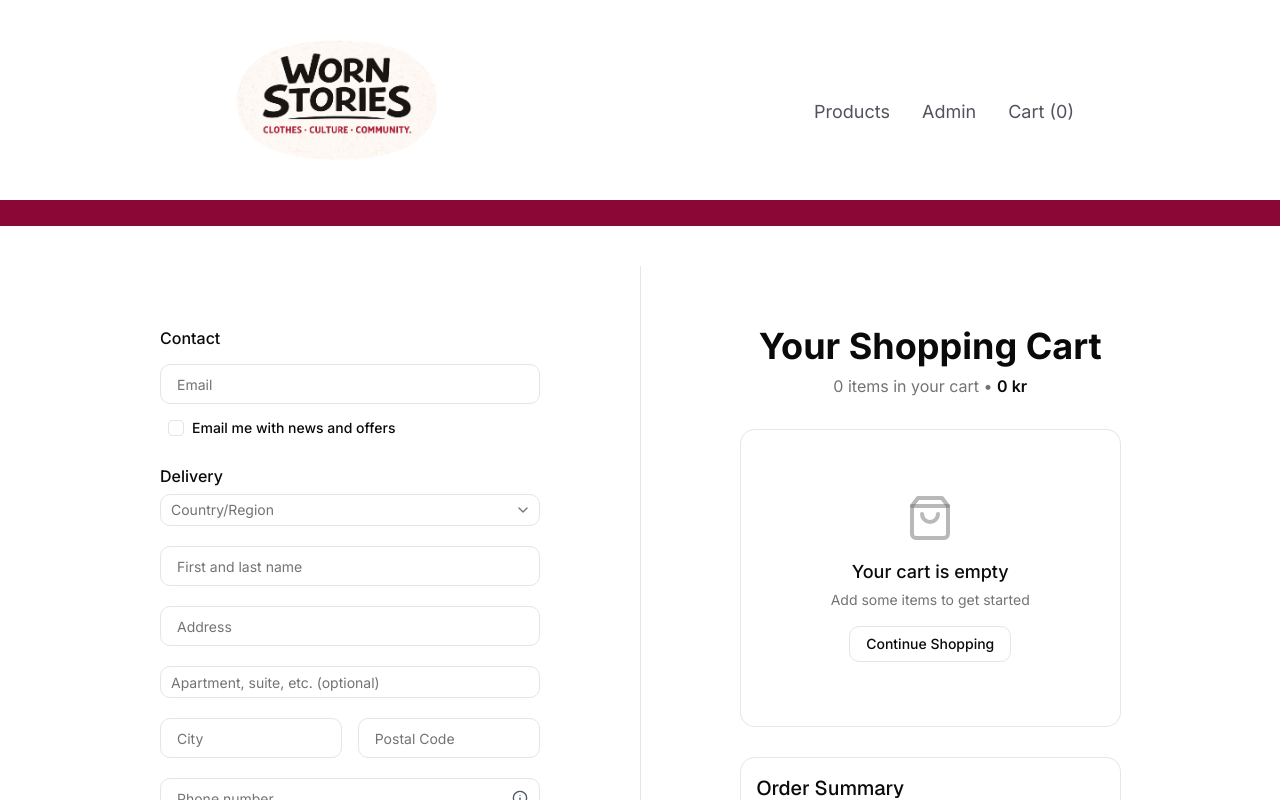
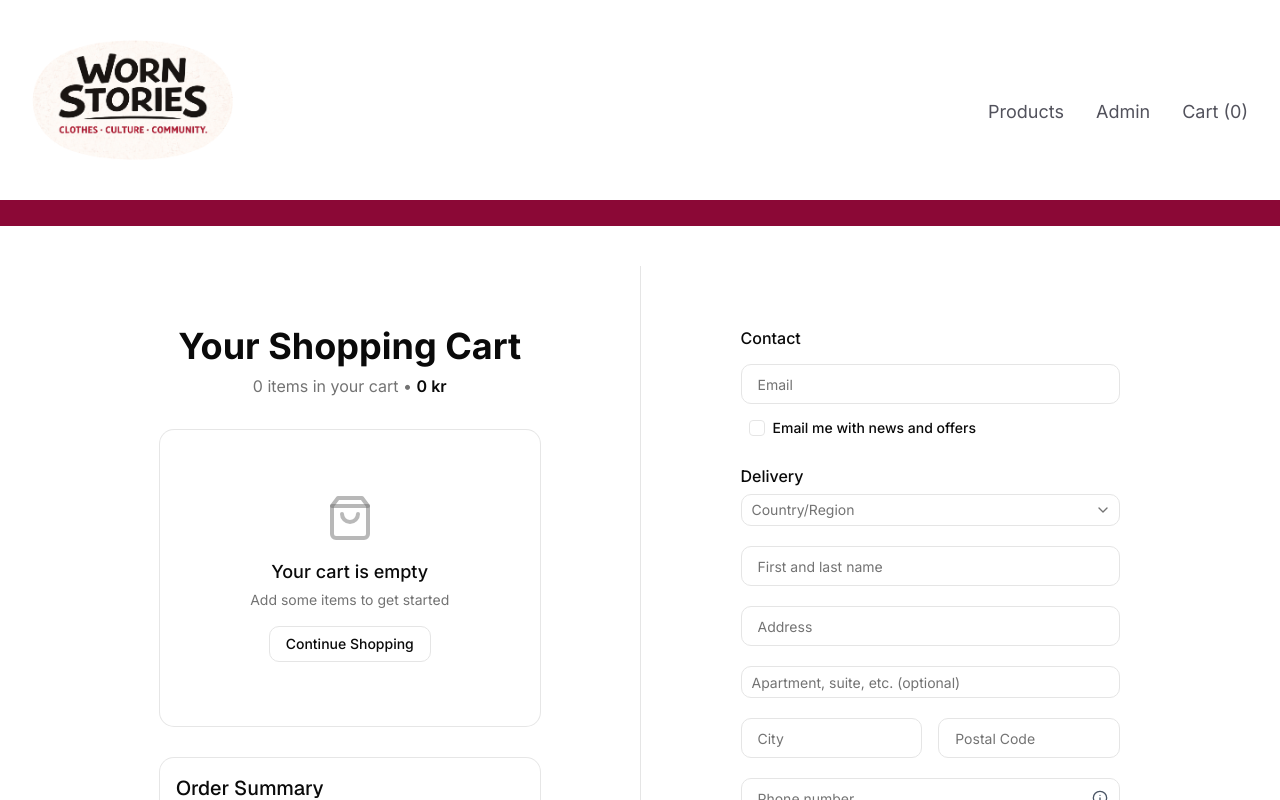
Before and after one commit to emilyfranceskolar/nextjs-webshop, a Next.js app: page /checkout in a window 1280 px wide. Shown: the top 800 px of the page. Built offline with nearby package versions, Linux system fonts and the light colour scheme.

Commit message:
fixed mediaquery

```diff
--- a/app/checkout/page.tsx
+++ b/app/checkout/page.tsx
@@ -4,10 +4,10 @@ import { Separator } from "@/components/ui/separator";
 
 export default function DeliveryPage() {
   return (
-    <div className="flex justify-between px-25 py-10 gap-10 md:flex-row flex-col">
+    <div className="flex flex-col justify-between lg:px-25 lg:py-10 md:gap-10 md:flex-row">
+      <ShoppingCartList />
+      <Separator orientation="vertical" className="w-full" />
       <Form />
-      <Separator orientation="vertical" className="w-full" />
-      <ShoppingCartList />
     </div>
   );
 }
--- a/app/confirmation/[orderNumber]/page.tsx
+++ b/app/confirmation/[orderNumber]/page.tsx
@@ -23,7 +23,7 @@ export default function ConfirmationPage({
               Thank you for your purchase
             </p>
 
-            <div data-cy="product" className="bg-muted p-4 rounded-xl">
+            <div data-cy="product" className="bg-muted md:p-4 p-2 rounded-xl">
               <div>
                 <p className="pb-2"><strong>Order Number:</strong> #{params.orderNumber}</p>
                 <p className="pb-2"><strong>Order Date:</strong> 2026-01-14</p>
--- a/app/page.tsx
+++ b/app/page.tsx
@@ -15,23 +15,23 @@ export default async function Home() {
 
   return (
     <main className="grid gap-8 place-items-center">
-      <section className="relative w-full overflow-hidden">
-        <h1 className="absolute flex justify-center w-full text-center text-[8rem] font-bold text-white top-15">
+      <section className="relative md:w-full lg:w-full overflow-hidden">
+        <h1 className="absolute hidden md:flex justify-center w-full text-center text-[8rem] font-bold text-white top-15">
           Every Item <br />
           Tells A Story
         </h1>
         <img
           src="/assets/images/greeter.jpg"
           alt="Greeter"
-          className="object-cover overflow-hidden w-full h-240"
+          className="md:object-cover lg:object-cover overflow-hidden w-full md:h-240 lg:h-240"
         />
-        <button className="absolute py-3 px-10 rounded-lg text-white font-bold bg-[#8b0836] bottom-50 left-1/2 -translate-x-1/2 translate-y-1/2 hover:cursor-pointer hover:bg-[#ddd9cd] hover:text-black transition-all duration-300">
+        <button className="absolute py-3 px-10 rounded-lg text-white font-bold bg-[#8b0836] lg:bottom-50 left-1/2 -translate-x-1/2 translate-y-1/2 hover:cursor-pointer hover:bg-[#ddd9cd] hover:text-black transition-all duration-300">
           <Link href="/product" className="text-lg">
             Shop Now
           </Link>
         </button>
       </section>
-      <h2 className="text-4xl p-4">Shop by Category</h2>
+      <h2 className="text-2xl md:text-4xl md:p-4">Shop by Category</h2>
       <section className="w-full flex justify-evenly gap-8 overflow-x-auto p-2">
         {categories.map((category) => (
           <Link href={`/product?category=${category}`} key={category}>
@@ -43,7 +43,7 @@ export default async function Home() {
         ))}
       </section>
       <section className="grid gap-8 place-items-center">
-        <h2 className="text-3xl font-bold m-4">All Products</h2>
+        <h2 className="text-xl md:text-3xl font-bold m-4">All Products</h2>
         <section className="grid sm:grid-cols-2 md:grid-cols-3 lg:grid-cols-4 gap-3 p-2 mb-4">
           {product.map((product) => (
             <HomePageCard
--- a/app/product/page.tsx
+++ b/app/product/page.tsx
@@ -17,14 +17,13 @@ export default async function ProductPage({
       <h1 className="text-3xl font-bold m-10">
         {params.category || "Products"}
       </h1>
-      <nav>
+      <nav className="pl-4 pr-4 text-xs md:text-md lg:text-lg">
         <ul className="flex justify-evenly gap-3 font-xs sm:gap-10 font-md md:gap-15 font-lg lg:gap-25 font-xl">
           <li>
             <Link
               href="/product"
-              className={`text-black hover:underline ${
-                !params.category ? "font-bold" : ""
-              }`}
+              className={`text-black hover:underline ${!params.category ? "font-bold" : ""
+                }`}
             >
               ALL
             </Link>
@@ -32,9 +31,8 @@ export default async function ProductPage({
           <li>
             <Link
               href="/product?category=Tops"
-              className={`text-black hover:underline ${
-                params.category === "Tops" ? "font-bold" : ""
-              }`}
+              className={`text-black hover:underline ${params.category === "Tops" ? "font-bold" : ""
+                }`}
             >
               TOPS
             </Link>
@@ -42,9 +40,8 @@ export default async function ProductPage({
           <li>
             <Link
               href="/product?category=Bottoms"
-              className={`text-black hover:underline ${
-                params.category === "Bottoms" ? "font-bold" : ""
-              }`}
+              className={`text-black hover:underline ${params.category === "Bottoms" ? "font-bold" : ""
+                }`}
             >
               BOTTOMS
             </Link>
@@ -52,9 +49,8 @@ export default async function ProductPage({
           <li>
             <Link
               href="/product?category=Shoes"
-              className={`text-black hover:underline ${
-                params.category === "Shoes" ? "font-bold" : ""
-              }`}
+              className={`text-black hover:underline ${params.category === "Shoes" ? "font-bold" : ""
+                }`}
             >
               SHOES
             </Link>
@@ -62,9 +58,8 @@ export default async function ProductPage({
           <li>
             <Link
               href="/product?category=Accessories"
-              className={`text-black hover:underline ${
-                params.category === "Accessories" ? "font-bold" : ""
-              }`}
+              className={`text-black hover:underline ${params.category === "Accessories" ? "font-bold" : ""
+                }`}
             >
               ACCESSORIES
             </Link>
--- a/components/footer.tsx
+++ b/components/footer.tsx
@@ -6,7 +6,7 @@ import { Separator } from "./ui/separator";
 export default function Footer() {
   return (
     <main className="bg-[#f5efe6]">
-      <footer className="grid grid-cols-3 mx-auto items-center justify-between p-4 border-t-26 border-rose-900 px-6 py-8 justify-items-center pt-12 pb-12">
+      <footer className="grid grid-cols-3 text-xs mx-auto items-center justify-between p-4 border-t-26 border-rose-900 px-6 py-8 justify-items-center pt-12 pb-12">
         <section className="grid gap-6">
           <h2 className="font-bold mb-4">"Brand"</h2>
           <Link
--- a/components/form.tsx
+++ b/components/form.tsx
@@ -8,6 +8,7 @@ import { useForm } from "react-hook-form";
 import ContactFormFields from "./contact-form-fields";
 import { PaymentFormFields } from "./payment-form-fields";
 import { Button } from "./ui/button";
+import ShoppingCartList from "./shopping-cart";
 
 export function Form() {
   const router = useRouter();
@@ -24,7 +25,7 @@ export function Form() {
   return (
     <form
       data-cy="customer-form"
-      className="grid gap-10 w-full p-15"
+      className="grid gap-6 lg:gap-10 w-full p-8 lg:p-15"
       onSubmit={handleSubmit(saveCustomer)}
     >
       <ContactFormFields register={register} formState={formState} />
--- a/components/header.tsx
+++ b/components/header.tsx
@@ -25,19 +25,19 @@ export default function Header() {
 
   return (
     <header
-      className={`flex flex-wrap relative items-center justify-between border-rose-900 bg-white z-50 transition-all duration-300 ${isHomePage ? "sticky top-0" : ""
+      className={`flex flex-wrap relative items-center md:justify-between lg:justify-between border-rose-900 bg-white z-50 transition-all duration-300 ${isHomePage ? "sticky top-0" : ""
         } ${isScrolled ? "justify-center items-center px-4 py-3 border-b-10" : "px-8 py-10 border-b-26"}`}
     >
-      <div className="flex flex-1 justify-center items-center">
+      <div className="flex flex-1 justify-center items-center md:justify-start lg:justify-start">
 
         <Link
           href="/"
-          className={`bg-[url('/assets/images/worn-stories-logo.png')] block bg-contain bg-no-repeat bg-center text-4xl text-black transition-all duration-300 ${isScrolled ? "w-40 h-20" : "w-55 h-30"
+          className={`bg-[url('/assets/images/worn-stories-logo.png')] block bg-contain bg-no-repeat bg-center md:bg-left text-4xl text-black transition-all duration-300 ${isScrolled ? "w-40 h-20" : "w-55 h-30"
             }`}
         ></Link>
       </div>
 
-      <nav className="flex justify-center flex-1 mt-6 gap-8 text-sm md:text-lg ">
+      <nav className="flex justify-center flex-1 mt-6 gap-8 text-sm md:text-lg md:justify-end lg:justify-end ">
         <Link
           href="/product"
           className="text-zinc-600 hover:underline underline-offset-8 decoration-2 decoration-zinc-500"
--- a/components/shopping-cart.tsx
+++ b/components/shopping-cart.tsx
@@ -32,7 +32,7 @@ export default function ShoppingCartList() {
   const total = subtotal;
 
   return (
-    <div className="mx-auto w-full p-15">
+    <div className="mx-auto w-full p-8 lg:p-15">
       <div className="flex flex-col gap-2 mb-8 text-center">
         <h1 className="text-3xl font-bold sm:text-4xl">Your Shopping Cart</h1>
         <p className="text-muted-foreground">
@@ -45,7 +45,7 @@ export default function ShoppingCartList() {
       </div>
 
       <div className="flex flex-col gap-8">
-        <div className="flex-1 flex flex-col gap-12">
+        <div className="flex-1 flex flex-col gap-4 lg:gap-12">
           {productsInCart.length === 0 ? (
             <Card className="border-dashed">
               <CardContent className="flex flex-col items-center justify-center py-12 text-center">
@@ -138,7 +138,7 @@ export default function ShoppingCartList() {
                         </Button>
                       </div>
                     </div>
-                    <div className="mt-12 flex items-center justify-between">
+                    <div className="mt-4 md:mt-12 lg:mt-12 flex items-center justify-between">
                       <span className="w-24 text-start text-md font-medium">
                         Quantity: {item.quantity}
                       </span>
```
